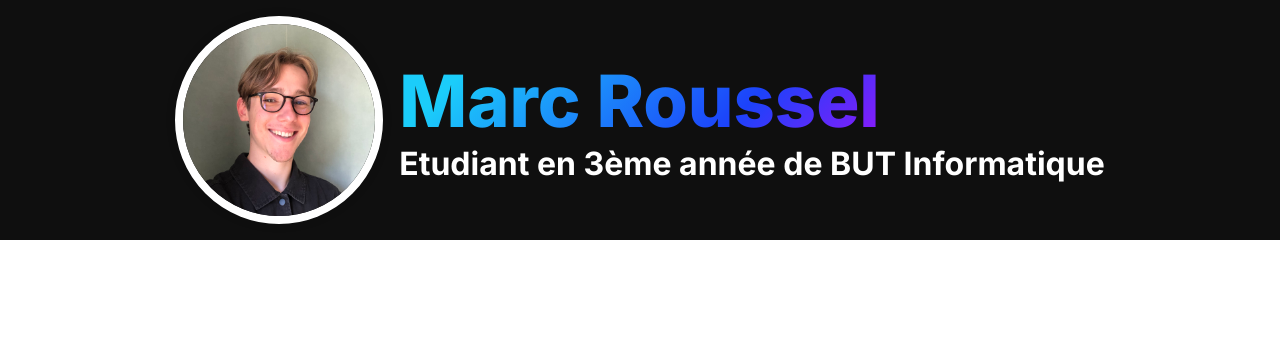
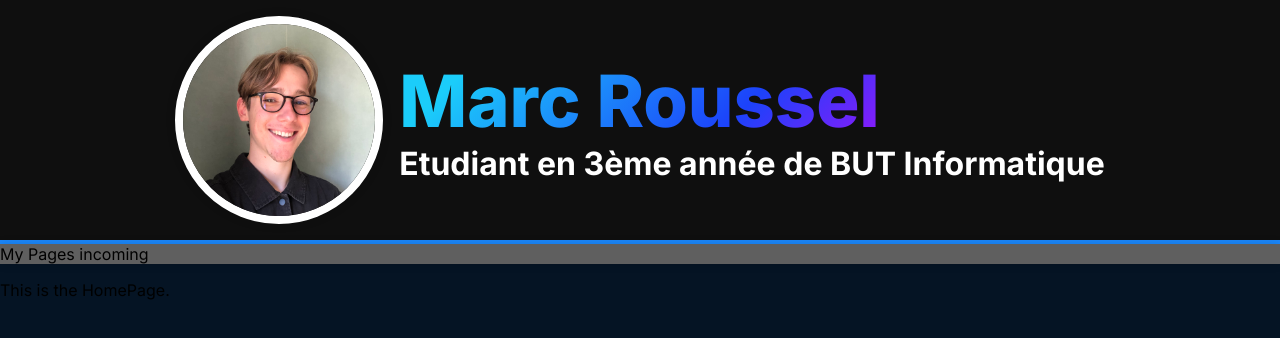
Before and after one commit to marcroussel/marc-portfolio, a React (Vite) app: page / in a window 1280 px wide. Shown: the top 338 px of the page. Built offline with nearby package versions, Linux system fonts and the light colour scheme.

Commit message:
Setting colors for backgrounds and useless line

```diff
--- a/src/App.module.scss
+++ b/src/App.module.scss
@@ -1,5 +1,9 @@
 @import url('https://fonts.googleapis.com/css2?family=Inter:ital,opsz,wght@0,14..32,100..900;1,14..32,100..900&display=swap');
 
 body {
+  background-color: #051424;
+  // background: linear-gradient(180deg,rgba(26, 26, 26, 1) 0%, rgba(5, 20, 36, 1) 100%);
   font-family: 'Inter', system-ui, sans-serif;
+  margin: 0;
+  width: 100%;
 }
--- a/src/components/Header/Header.module.scss
+++ b/src/components/Header/Header.module.scss
@@ -7,7 +7,6 @@
 
     padding-top: 1em;
     padding-bottom: 1em;
-    position: fixed;
     top: 0;
     width: 100%;
 
@@ -46,3 +45,17 @@
         }
     }
 }
+
+.linebar {
+    height: 0.25em;
+    background-color: #1B87FA;
+}
+
+.navbar {
+    background-color: #5F5F5F;
+
+    p {
+        margin: 0;
+        box-shadow: 0 0 10px rgba(0, 0, 0, 0.15);
+    }
+}
--- a/src/components/Header/Header.tsx
+++ b/src/components/Header/Header.tsx
@@ -2,6 +2,7 @@ import styles from "./Header.module.scss";
 
 const Header = () => {
     return (
+        <>
             <div className={styles.header}>
                 <img alt="Photo de Profil" className={styles.profilePicture} src="src/assets/photo_profil.jpg" />
                 <div className={styles.nameSection}>
@@ -9,6 +10,11 @@ const Header = () => {
                     <p className={styles.subtitle}>Etudiant en 3ème année de BUT Informatique</p>
                 </div>
             </div>
+            <div className={styles.linebar}/>
+            <div className={styles.navbar}>
+                <p>My Pages incoming</p>
+            </div>
+        </>
     );
 }
 
```
Lines whose indentation alone changed are shown as unchanged.
